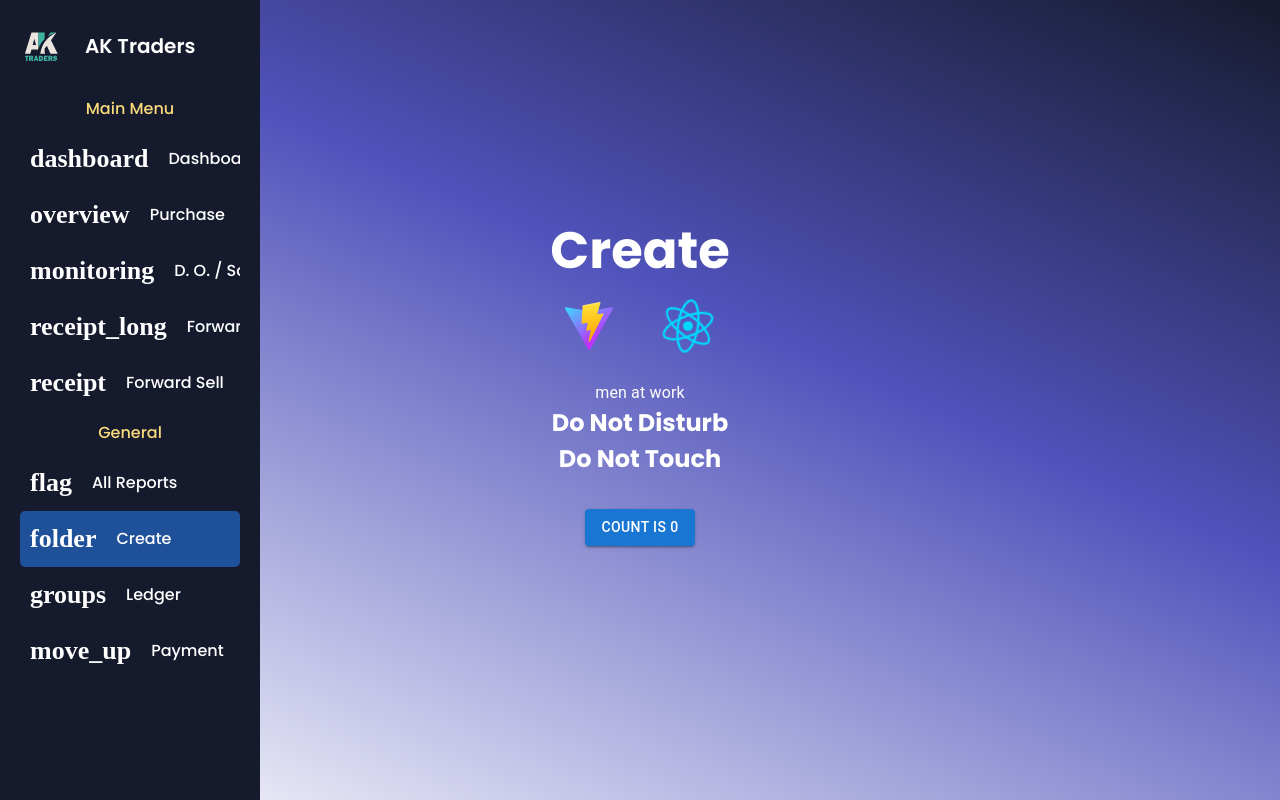
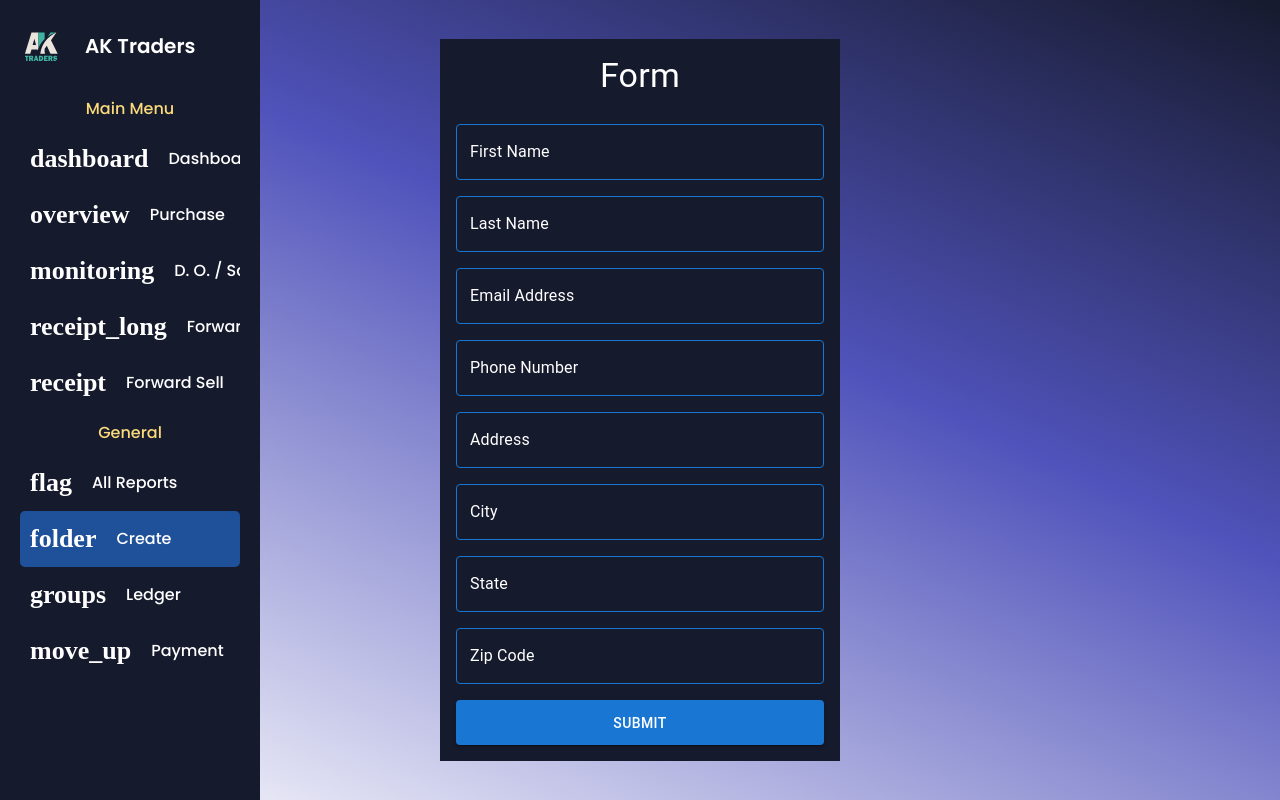
Before and after one commit to warlordfaisal/allTrade, a React (Vite) app: page /create in a window 1280 px wide. Built offline with nearby package versions, Linux system fonts and the light colour scheme; a web font is replaced by a local one.

Commit message:
changes create.jsx into form work needed

```diff
--- a/package.json
+++ b/package.json
@@ -14,6 +14,7 @@
   "dependencies": {
     "@emotion/react": "^11.14.0",
     "@emotion/styled": "^11.14.0",
+    "@fontsource/roboto": "^5.1.1",
     "@mui/material": "^6.4.1",
     "autoprefixer": "^10.4.20",
     "postcss": "^8.5.1",
--- a/src/App.jsx
+++ b/src/App.jsx
@@ -1,6 +1,3 @@
-import { useState } from "react";
-import reactLogo from "./assets/react.svg";
-import viteLogo from "/vite.svg";
 import "./App.css";
 import Navbar from "./components/navigation/navbar";
 import { Button, Typography, Container } from "@mui/material";
@@ -22,8 +19,6 @@ import Settings from "./components/pages/Settings";
 import Logout from "./components/pages/Logout";
 
 function App() {
-  const [count, setCount] = useState(0);
-
   return (
     <BrowserRouter>
       <Container>
@@ -44,22 +39,6 @@ function App() {
           <Route path="/logout" element={<Logout />} />
         </Routes>
       </Container>
-      <Container>
-        <a href="https://vite.dev" target="_blank">
-          <img src={viteLogo} className="logo" alt="Vite logo" />
-        </a>
-        <a href="https://react.dev" target="_blank">
-          <img src={reactLogo} className="logo react" alt="React logo" />
-        </a>
-      </Container>
-      <Typography>men at work</Typography>
-      <h2>Do Not Disturb</h2>
-      <h2>Do Not Touch</h2>
-      <Container className="card">
-        <Button  variant="contained" onClick={() => setCount((count) => count + 1)}>
-          count is {count}
-        </Button>
-      </Container>
     </BrowserRouter>
   );
 }
--- a/src/components/navigation/navbar.jsx
+++ b/src/components/navigation/navbar.jsx
@@ -1,4 +1,4 @@
-import React, { useState, useRef, useEffect } from "react";
+import { useState, useRef, useEffect } from "react";
 import { Link, NavLink } from "react-router-dom"; // Import both Link and NavLink
 import "./navbar.css"; // Include the CSS file for styles
 import logo from "../../assets/AKlogo.svg"; // Adjust the path to your logo
--- a/src/components/pages/Create.jsx
+++ b/src/components/pages/Create.jsx
@@ -1,7 +1,160 @@
-import React from "react";
+import { useState } from "react";
+import PropTypes from "prop-types";
+import { TextField, Box, Button, Typography } from "@mui/material";
+import { useTheme } from "@mui/material/styles";
+
+// Reusable Input Field Component
+const CustomTextField = ({ label, placeholder, value, onChange, ...props }) => {
+  const theme = useTheme();
+  return (
+    <TextField
+      label={label}
+      placeholder={placeholder}
+      variant="outlined"
+      value={value}
+      onChange={onChange}
+      sx={{
+        "& .MuiOutlinedInput-root": {
+          color: "#fff", // Change input text color
+          "&:hover .MuiOutlinedInput-notchedOutline": {
+            borderColor: "#F14A00", // Change border color on hover
+          },
+          "&.Mui-focused .MuiOutlinedInput-notchedOutline": {
+            borderColor: "#FFD65A", // Change border color when focused
+          },
+        },
+        "& .MuiOutlinedInput-notchedOutline": {
+          borderColor: theme.palette.primary.main, // Default border color
+        },
+        "& .MuiInputBase-input::placeholder": {
+          color: "#fff", // Change placeholder text color
+        },
+        "& .MuiFormLabel-root": {
+          color: "#fff", // Change label color
+        },
+      }}
+      {...props}
+    />
+  );
+};
+
+// Define prop types for CustomTextField
+CustomTextField.propTypes = {
+  label: PropTypes.string.isRequired,
+  placeholder: PropTypes.string,
+  value: PropTypes.string.isRequired,
+  onChange: PropTypes.func.isRequired,
+};
 
 const Create = () => {
-  return <h1>Create</h1>;
+  const [formData, setFormData] = useState({
+    firstName: "",
+    lastName: "",
+    email: "",
+    phone: "",
+    address: "",
+    city: "",
+    state: "",
+    zip: "",
+  });
+
+  const handleChange = (event) => {
+    const { name, value } = event.target;
+    setFormData((prevData) => ({
+      ...prevData,
+      [name]: value,
+    }));
+  };
+
+  const handleSubmit = (event) => {
+    event.preventDefault();
+    // Handle form submission logic here
+    console.log("Form submitted", formData);
+  };
+
+  return (
+    <Box
+      component="form"
+      onSubmit={handleSubmit}
+      sx={{
+        display: "flex",
+        flexDirection: "column",
+        gap: 2,
+        width: 400,
+        backgroundColor: "#161a2d",
+        margin: "auto",
+        padding: 2,
+      }}
+    >
+      <Typography variant="h4" color="white" gutterBottom>
+        Form
+      </Typography>
+      <CustomTextField
+        label="First Name"
+        placeholder="Enter your first name"
+        name="firstName"
+        value={formData.firstName}
+        onChange={handleChange}
+      />
+      <CustomTextField
+        label="Last Name"
+        placeholder="Enter your last name"
+        name="lastName"
+        value={formData.lastName}
+        onChange={handleChange}
+      />
+      <CustomTextField
+        label="Email Address"
+        placeholder="Enter your email"
+        name="email"
+        value={formData.email}
+        onChange={handleChange}
+      />
+      <CustomTextField
+        label="Phone Number"
+        placeholder="Enter your phone number"
+        name="phone"
+        value={formData.phone}
+        onChange={handleChange}
+      />
+      <CustomTextField
+        label="Address"
+        placeholder="Enter your address"
+        name="address"
+        value={formData.address}
+        onChange={handleChange}
+      />
+      <CustomTextField
+        label="City"
+        placeholder="Enter your city"
+        name="city"
+        value={formData.city}
+        onChange={handleChange}
+      />
+      <CustomTextField
+        label="State"
+        placeholder="Enter your state"
+        name="state"
+        value={formData.state}
+        onChange={handleChange}
+      />
+      <CustomTextField
+        label="Zip Code"
+        placeholder="Enter your zip code"
+        name="zip"
+        value={formData.zip}
+        onChange={handleChange}
+      />
+      <Button
+        type="submit"
+        variant="contained"
+        color="primary"
+        sx={{ height: 45 }}
+      >
+        Submit
+      </Button>
+    </Box>
+  );
 };
 
 export default Create;
```
Also changed, not shown: 1 other file (tests, documents, lock files or other folders).
